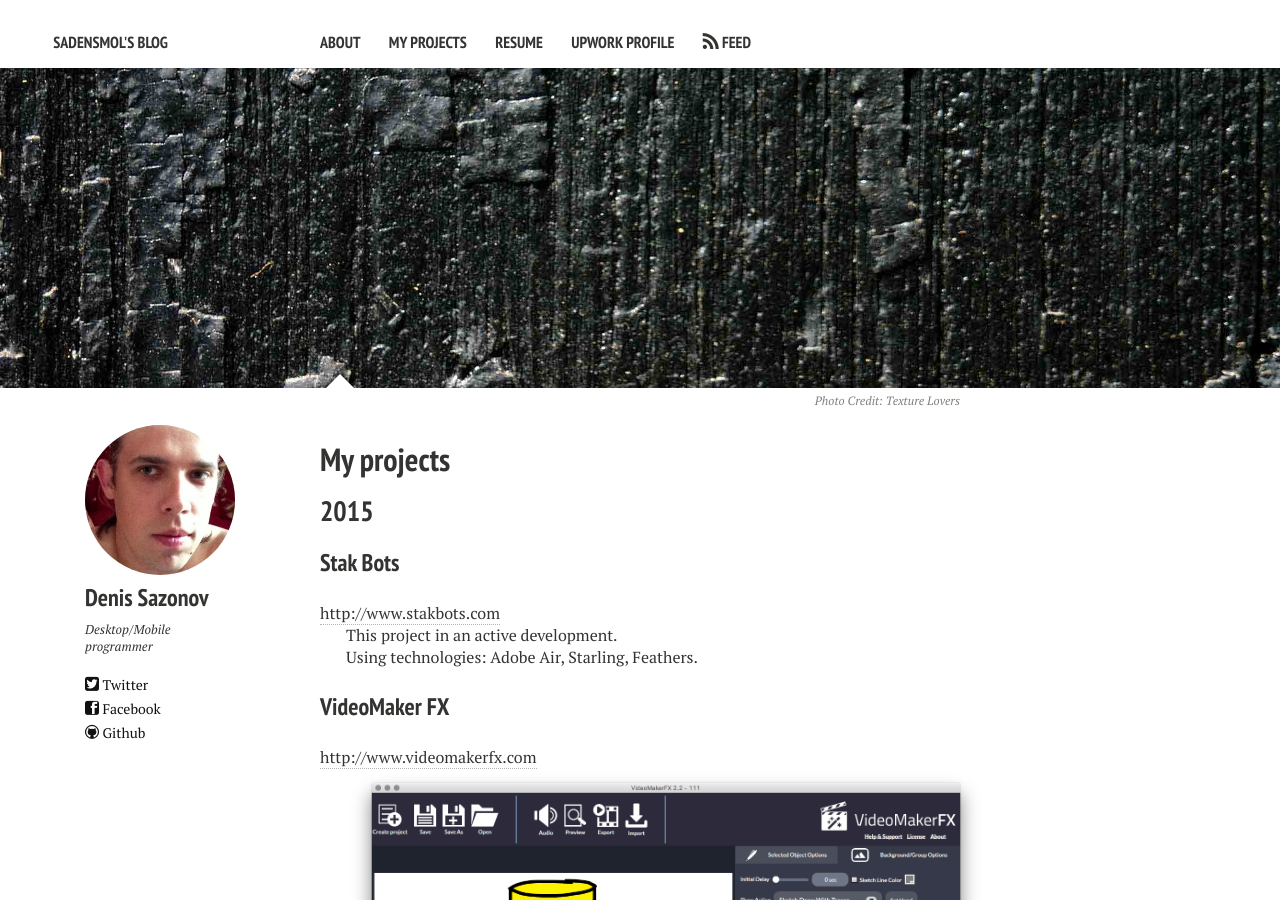
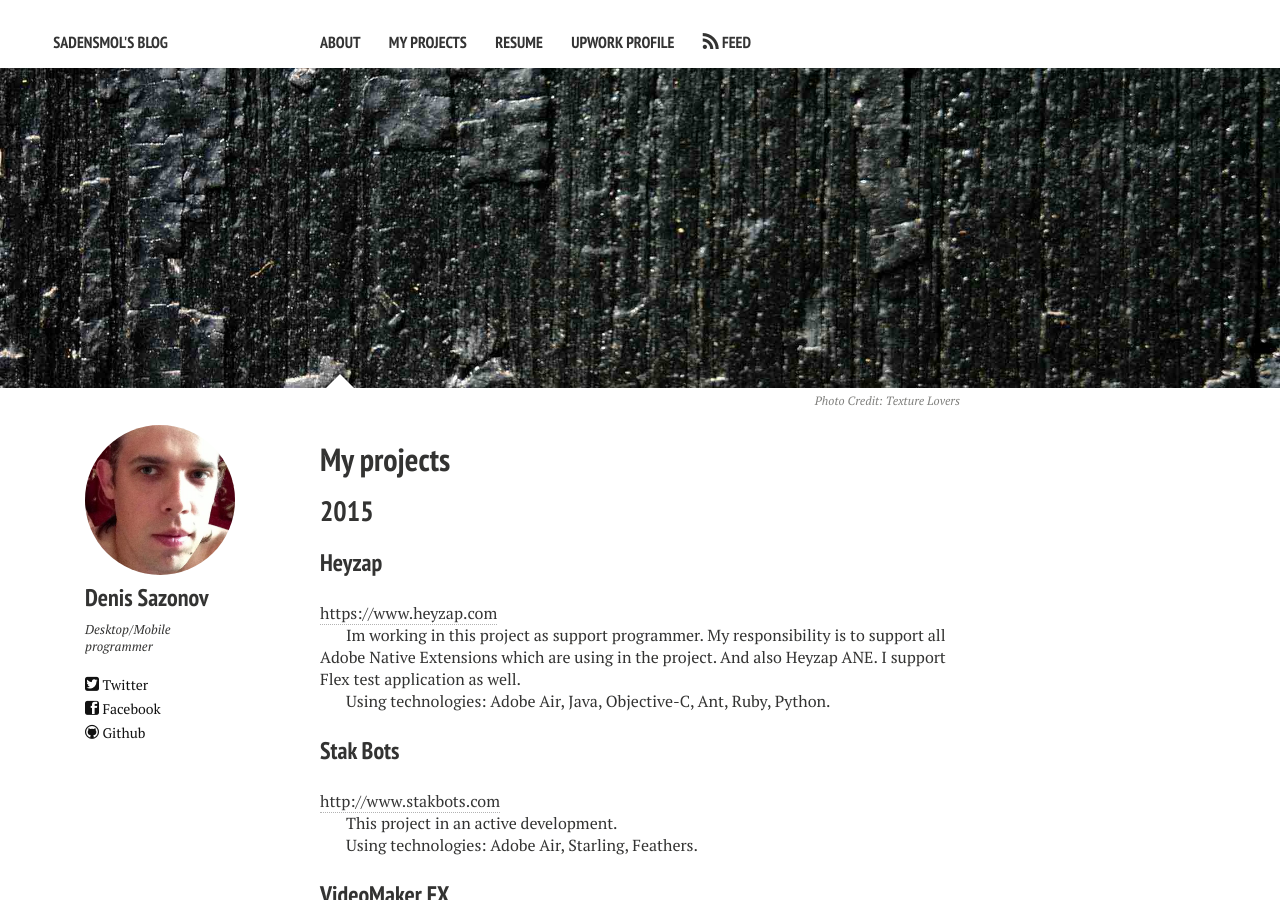
Before and after one commit to sadensmol/sadensmol.github.com, a Jekyll site: the page built from projects.md, in a window 1280 px wide and 900 px high. Built offline with Jekyll 4.4.1, drawn with Linux system fonts in a browser that asks for light colours; nearby versions of some CDN libraries.

Commit message:
added heyzap as project

```diff
--- a/projects.md
+++ b/projects.md
@@ -16,6 +16,17 @@ published: true
 
 
 ## **2015**
+
+
+###Heyzap
+
+[https://www.heyzap.com](https://www.heyzap.com)
+
+Im working in this project as support programmer. My responsibility is to support
+all Adobe Native Extensions which are using in the project. And also Heyzap ANE.
+I support Flex test application as well.
+
+Using technologies: Adobe Air, Java, Objective-C, Ant, Ruby, Python.
 
 ###Stak Bots
 
```
